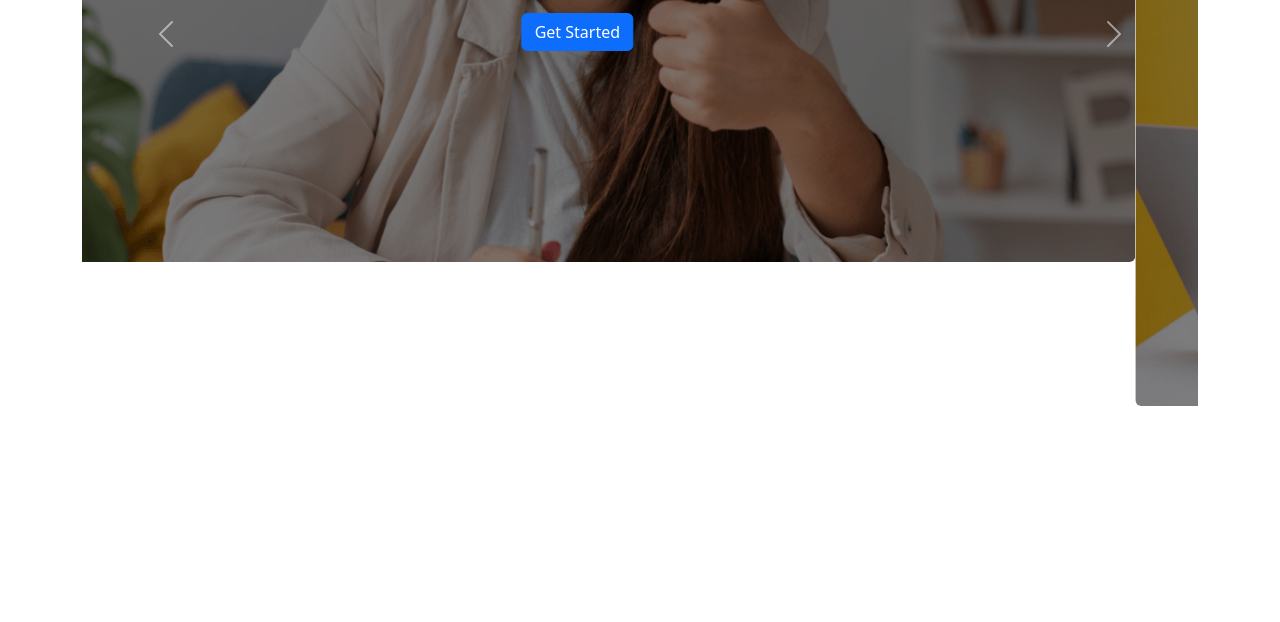
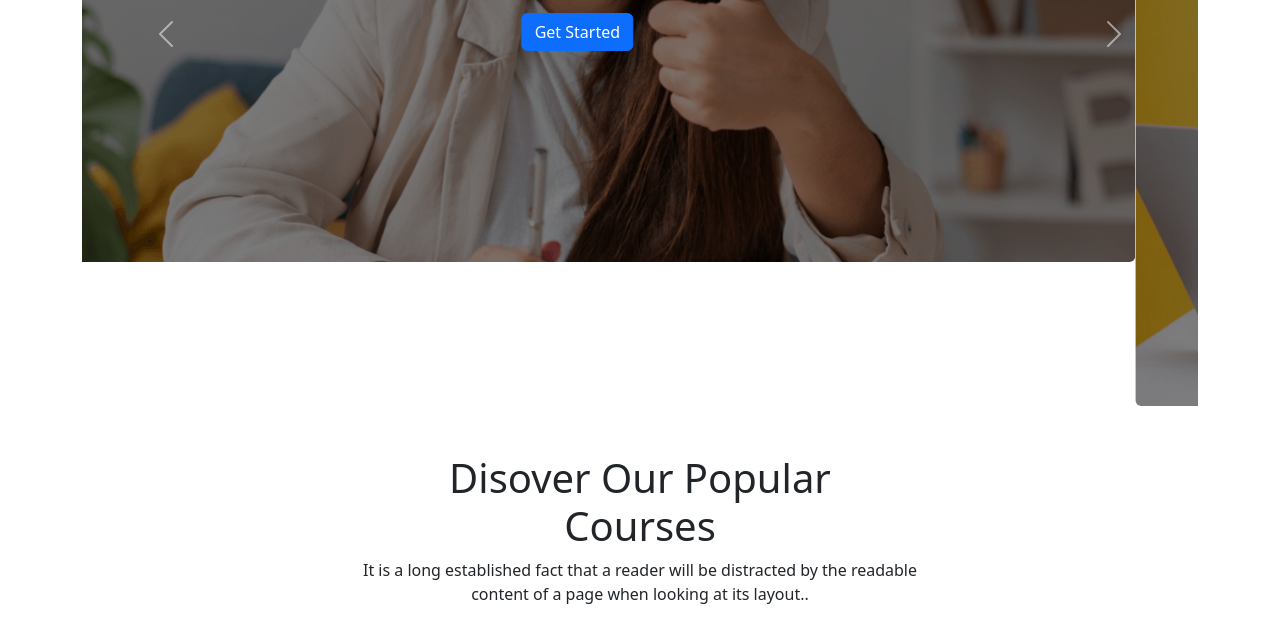
Before and after one commit to Rokon-jjaman/Assignment-3, a plain HTML site: page index.html in a window 1280 px wide. Shown: the part 490-1112 px from the top of the page. Before the commit the page ends 896 px from the top, so only its background shows below. Drawn offline with nearby package versions, Linux system fonts and the light colour scheme.

Commit message:
Main sec start

```diff
--- a/index.html
+++ b/index.html
@@ -94,7 +94,12 @@
       </section>
     </header>
     <!--------------------------Main section Start--------------------------------->
-
+    <main>
+      <section class="mt-5">
+       <div class="justify-content-sm-center text-md-center text-lg-center mx-auto w-50 " >
+         <h1>Disover Our Popular <br>Courses</h1>
+       <p>It is a long established fact that a reader will be distracted by the readable <br> content of a page when looking at its layout..</p>
+       </div>
 
 
 
```
